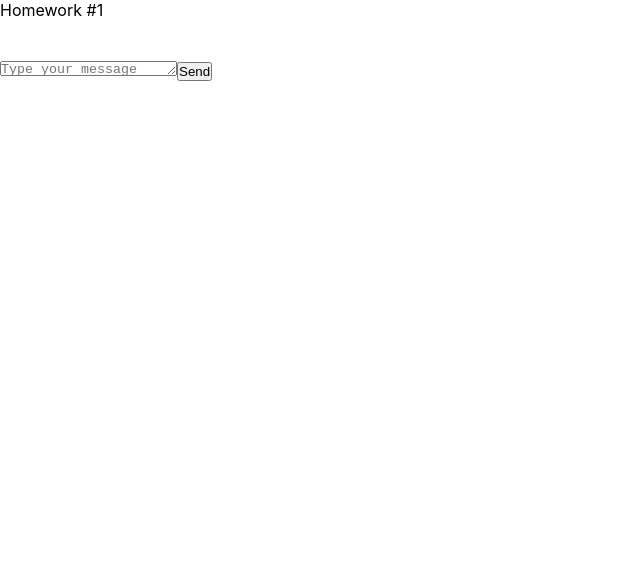
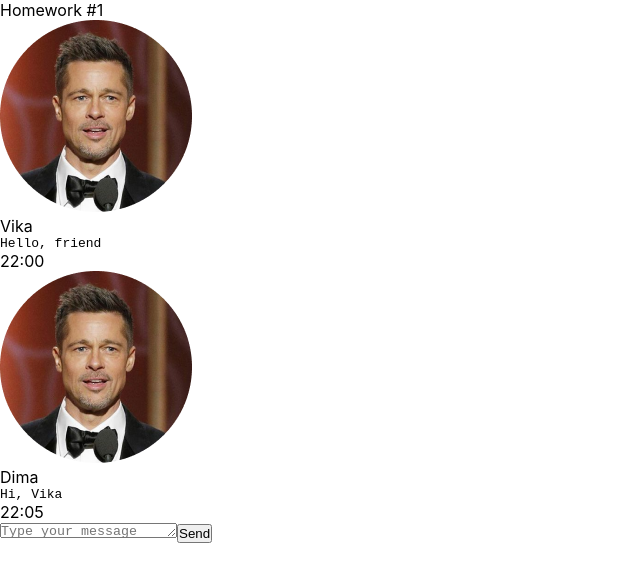
Before and after one commit to Viktoryia07/hw2, a React (Create React App) app: page / in a window 1280 px wide. Shown: the top 582 px of the page, without its empty margins (0-640 px from the left). Built offline with nearby package versions, Linux system fonts and the light colour scheme.

Commit message:
Commit 1

```diff
--- a/package.json
+++ b/package.json
@@ -1,6 +1,6 @@
 {
   "name": "hws2",
-  "homepage": "http://Viktoryia07.github.io/hws2",
+  "homepage": "https://viktoryia07.github.io/hws2",
   "version": "0.1.0",
   "private": true,
   "dependencies": {
@@ -16,7 +16,7 @@
     "@types/react-dom": "18.0.6",
     "@types/uuid": "8.3.4",
     "axios": "0.27.2",
-    "gh-pages": "4.0.0",
+    "gh-pages": "^4.0.0",
     "react": "18.2.0",
     "react-dom": "18.2.0",
     "react-redux": "8.0.4",
--- a/src/s2-homeworks/hw01/HW1.tsx
+++ b/src/s2-homeworks/hw01/HW1.tsx
@@ -14,17 +14,32 @@ import avatar from './avatar.png'
 * */
 
 // нужно создать правильный тип вместо any
-export type MessageType = any
+export type MessageType = {
+    id: number
+    user: UserType
+    message: MessageT
+}
+
+type UserType = {
+    avatar: string
+    name: string
+}
+
+type MessageT = {
+    text: string
+    time: string
+}
+
 
 // структуру объекта не менять
 export const message0: MessageType = {
     id: 0,
     user: {
         avatar: avatar, // можно менять
-        name: 'Some Name',  // можно менять
+        name: 'Vika',  // можно менять
     },
     message: {
-        text: 'some textsome textsome textsome textsome textsome textsome text', // можно менять
+        text: 'Hello, friend', // можно менять
         time: '22:00', // можно менять
     },
 }
@@ -32,11 +47,11 @@ export const friendMessage0: MessageType = {
     id: 100,
     user: {
         avatar: avatar, // можно менять
-        name: 'Friend Name', // можно менять
+        name: 'Dima', // можно менять
     },
     message: {
-        text: 'зеркальное сообщение для тренировки css', // можно менять
-        time: '22:00', // можно менять
+        text: 'Hi, Vika', // можно менять
+        time: '22:05', // можно менять
     },
 }
 
--- a/src/s2-homeworks/hw01/friend-message/FriendMessage.tsx
+++ b/src/s2-homeworks/hw01/friend-message/FriendMessage.tsx
@@ -1,8 +1,13 @@
 import React from 'react'
 import s from './FriendMessage.module.css'
+import {MessageType} from "../HW1";
+
+type MessagePropsType = {
+   message: MessageType
+    }
 
 // создать тип вместо any и отобразить приходящие данные
-const FriendMessage = (props: any) => {
+const FriendMessage = (props: MessagePropsType) => {
     return (
         <div
             id={'hw1-friend-message-' + props.message.id}
@@ -12,7 +17,7 @@ const FriendMessage = (props: any) => {
                 <img
                     id={'hw1-friend-avatar-' + props.message.id}
                     // создаёт студент
-
+                    src={props.message.user.avatar}
                     //
                 />
                 <div className={s.friendText}>
@@ -21,7 +26,7 @@ const FriendMessage = (props: any) => {
                         className={s.friendName}
                     >
                         {/*создаёт студент*/}
-
+                        {props.message.user.name}
                         {/**/}
                     </div>
                     <pre
@@ -29,7 +34,7 @@ const FriendMessage = (props: any) => {
                         className={s.friendMessageText}
                     >
                         {/*создаёт студент*/}
-
+                        {props.message.message.text}
                         {/**/}
                     </pre>
                 </div>
@@ -39,7 +44,7 @@ const FriendMessage = (props: any) => {
                 className={s.friendTime}
             >
                 {/*создаёт студент*/}
-
+                {props.message.message.time}
                 {/**/}
             </div>
         </div>
--- a/src/s2-homeworks/hw01/message/Message.tsx
+++ b/src/s2-homeworks/hw01/message/Message.tsx
@@ -1,16 +1,22 @@
 import React from 'react'
 import s from './Message.module.css'
+import {MessageType} from "../HW1";
 
 // нужно создать правильный тип вместо any
-export type MessagePropsType = any
+export type MessagePropsType = {
+  message: MessageType
+}
+
 
 // нужно отобразить приходящие данные
 const Message = (props: MessagePropsType) => {
     return (
         <div id={'hw1-message-' + props.message.id} className={s.message}>
+        {/*<div id='hw1-message-100' className={s.message}>*/}
             <div className={s.imageAndText}>
                 <img
                     id={'hw1-avatar-' + props.message.id}
+                    src={props.message.user.avatar}
                     // создаёт студент
 
                     //
@@ -18,19 +24,19 @@ const Message = (props: MessagePropsType) => {
                 <div className={s.text}>
                     <div id={'hw1-name-' + props.message.id} className={s.name}>
                         {/*создаёт студент*/}
-
+                        {props.message.user.name}
                         {/**/}
                     </div>
                     <pre id={'hw1-text-' + props.message.id} className={s.messageText}>
                         {/*создаёт студент*/}
-
+                        {props.message.message.text}
                         {/**/}
                     </pre>
                 </div>
             </div>
             <div id={'hw1-time-' + props.message.id} className={s.time}>
                 {/*создаёт студент*/}
-
+                {props.message.message.time}
                 {/**/}
             </div>
         </div>
```
Also changed, not shown: 1 other file (tests, documents, lock files or other folders).
